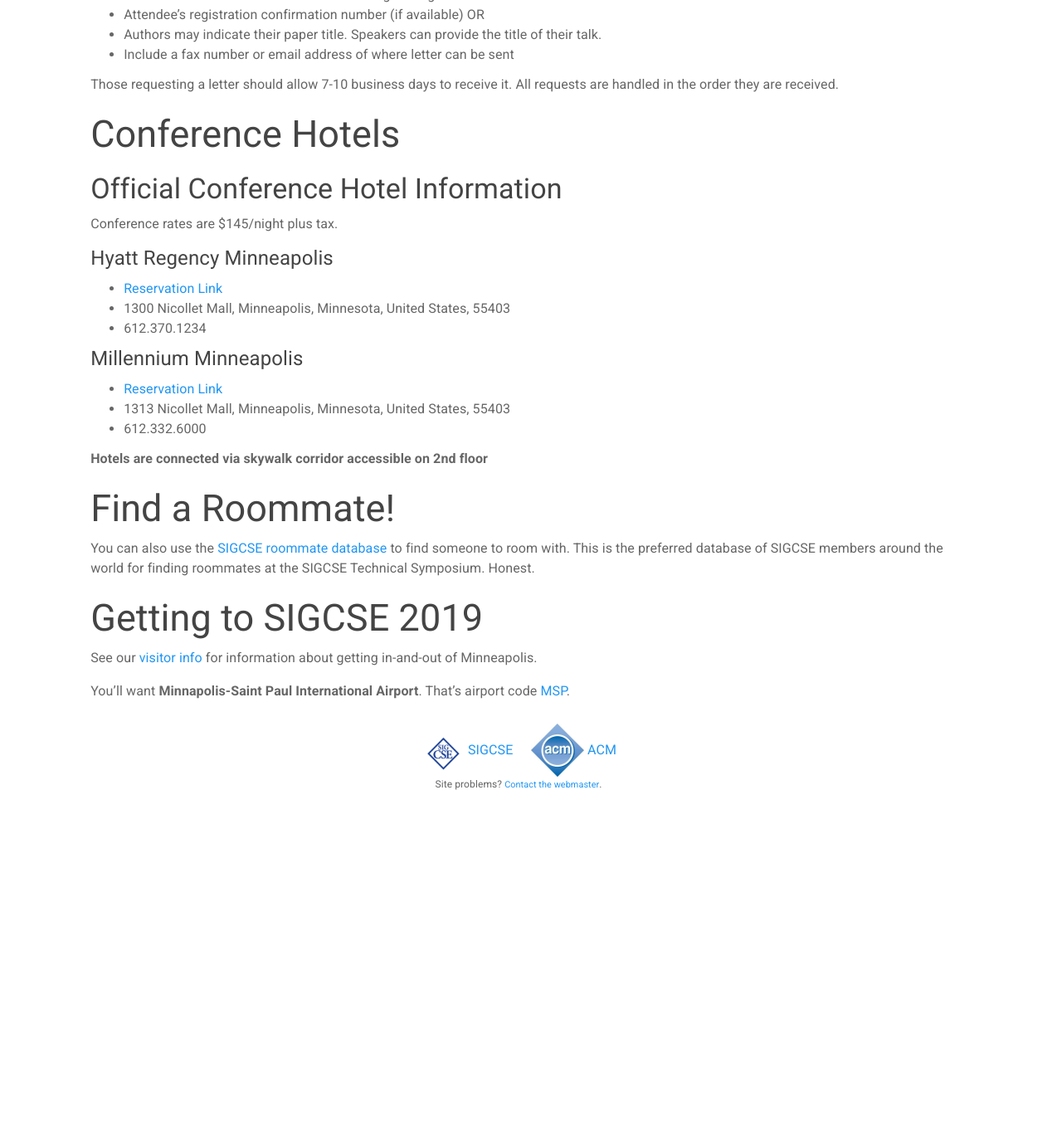
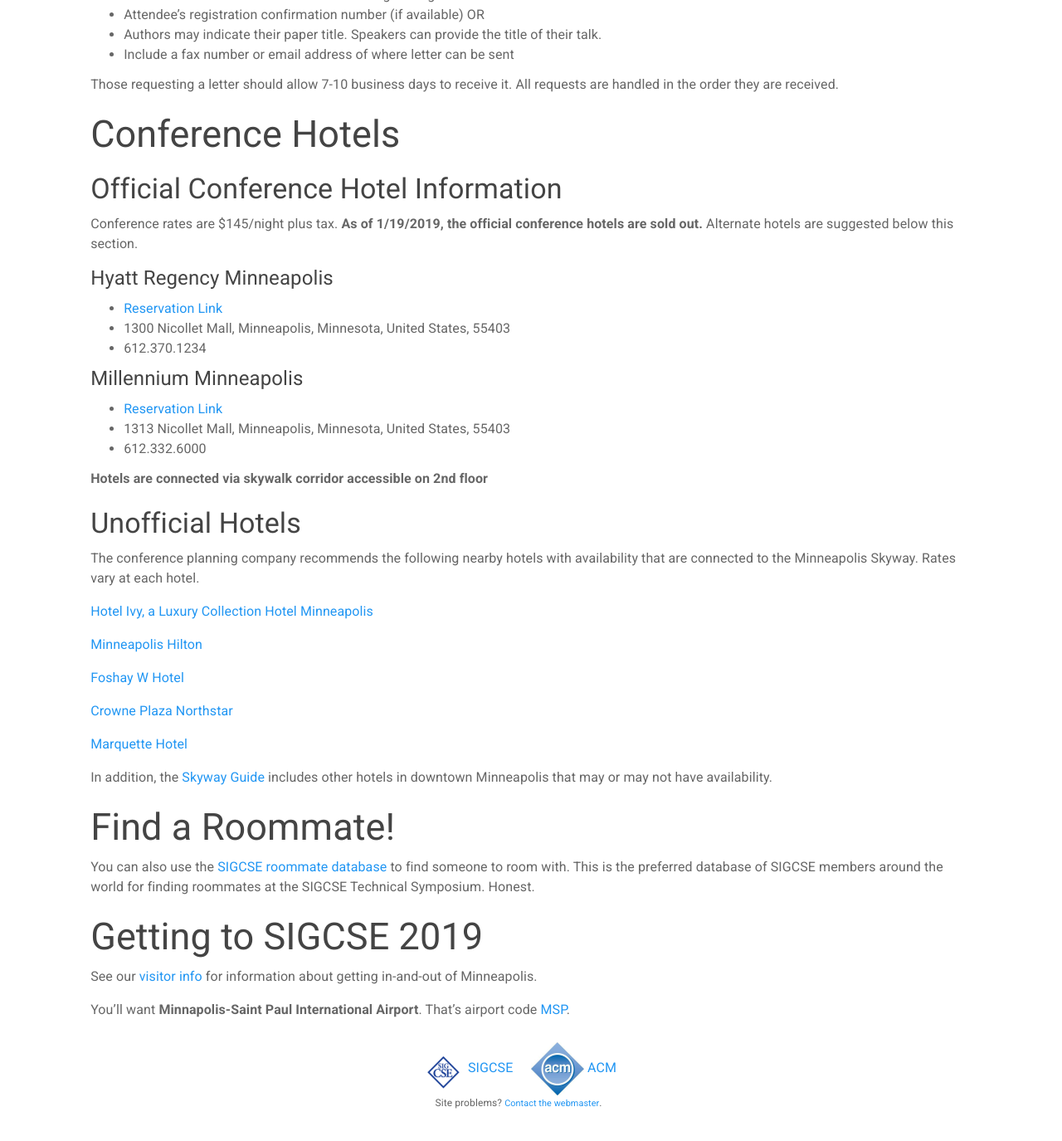
Before and after one commit to sheckman/sigcse2019, a Jekyll site: the page built from attendees/index.md, in a window 1280 px wide and 1400 px high, scrolled down 2189 px. Shown: the top 1375 px of the window at 83% size. Built offline with Jekyll 4.4.1, drawn with Linux system fonts in a browser that asks for light colours; before the commit the page ends 3213 px from its top, so only the background shows below that.

Commit message:
alternate hotels

```diff
--- a/attendees/index.md
+++ b/attendees/index.md
@@ -231,7 +231,7 @@ Those requesting a letter should allow 7-10 business days to receive it. All req
 
 ### Official Conference Hotel Information
 
-Conference rates are $145/night plus tax.
+Conference rates are $145/night plus tax. **As of 1/19/2019, the official conference hotels are sold out.** Alternate hotels are suggested below this section.
 
 <!--
 {% callout info %}
@@ -255,6 +255,25 @@ The room reservation links are NOT yet available, so don't book your room yet!
 
 
 <span class="anchor" id = "roommatedb"></span>
+
+### Unofficial Hotels
+
+The conference planning company recommends the following nearby hotels with availability that are connected to the Minneapolis Skyway. Rates vary at each hotel.
+
+[Hotel Ivy, a Luxury Collection Hotel Minneapolis](https://www.marriott.com/hotels/travel/msplc-hotel-ivy-a-luxury-collection-hotel-minneapolis/)
+
+[Minneapolis Hilton](
+https://www3.hilton.com/en/hotels/minnesota/hilton-minneapolis-MSPMHHH/index.html)
+
+[Foshay W Hotel](https://www.marriott.com/hotels/travel/mspwh-w-minneapolis-the-foshay/)
+
+[Crowne Plaza Northstar](
+https://www.crowneplaza.com/hotels/us/en/minneapolis/mspcp/hoteldetail?newRedirect=true&qIta=99504425&icdv=99504425&glat=SEAR&qSlH=mspcp&setPMCookies=true&qDest=618%20Second%20Avenue%20South,%20Minneapolis,%20MN,%20US&dp=true&gclid=Cj0KCQiAvqDiBRDAARIsADWh5TcNFXN_pntjb0X57sxG-6bvkHpHLHTDDkDef5xh74CTHYxRfypBBFAaAtSkEALw_wcB&cid=25159&srb_u=1)
+
+[Marquette Hotel](
+https://curiocollection3.hilton.com/en/hotels/minnesota/the-marquette-hotel-curio-collection-by-hilton-MSPCUQQ/index.html?SEO_id=GMB-QQ-MSPCUQQ)
+
+In addition, the [Skyway Guide](skyway-guide.pdf) includes other hotels in downtown Minneapolis that may or may not have availability.
 
 ## Find a Roommate!
 
```
Also changed, not shown: 1 other file.
